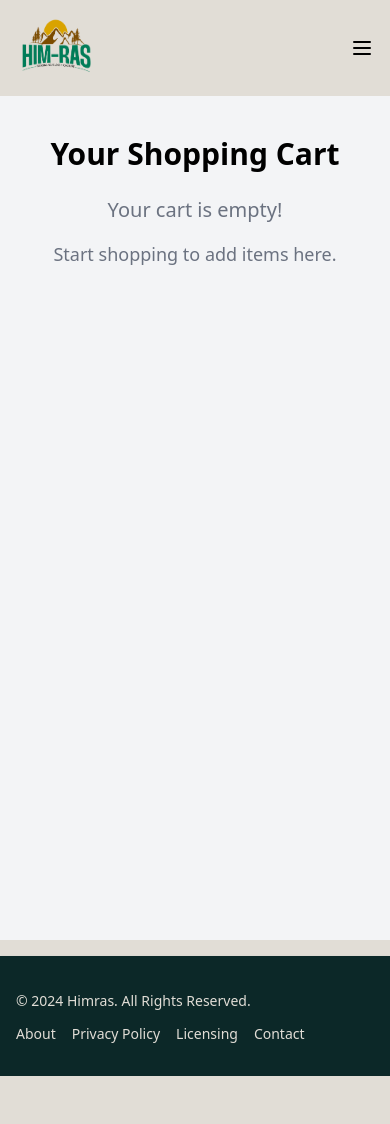
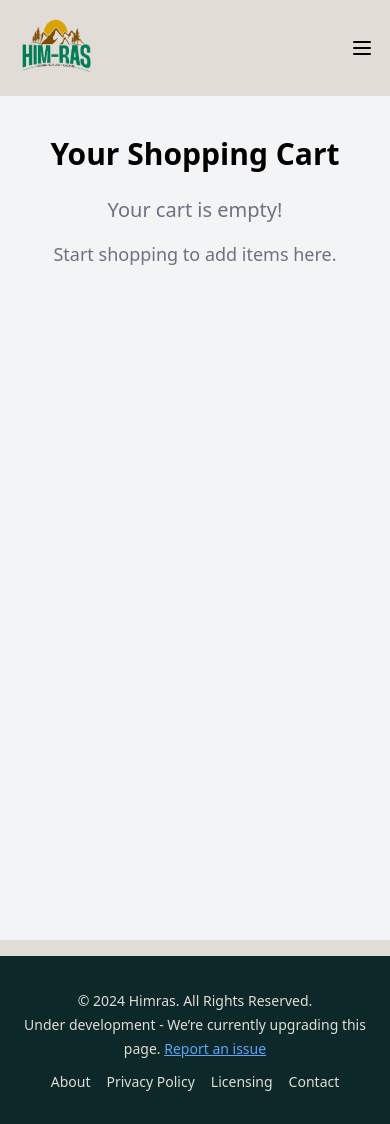
Before and after one commit to thehimrasstore/himras, a React (Vite) app: page /mycart in a window 390 px wide. Before the commit the page ends 1076 px from the top, so only its background shows below. Built offline with nearby package versions, Linux system fonts and the light colour scheme.

Commit message:
Added: Hero Section video

```diff
--- a/src/components/footer/Footer.jsx
+++ b/src/components/footer/Footer.jsx
@@ -1,31 +1,59 @@
-import React from 'react'
+import React from "react";
 
 export default function Footer() {
     return (
         <div>
             {/* footer */}
 
-
             <footer className="bg-secondary text-primary py-4 mt-4 shadow  ">
-    <div className="w-full mx-auto max-w-screen-xl p-4 md:flex md:items-center md:justify-between">
-      <span className="text-sm  sm:text-center ">© 2024 <a href="https://flowbite.com/" className="hover:underline">Himras</a>. All Rights Reserved.
+                <div className="w-full mx-auto max-w-screen-xl p-4 md:flex md:items-center md:justify-between text-center md:text-left">
+                    <span className="text-sm ">
+                        © 2024{" "}
+                        <a
+                            href="https://himras.com/"
+                            className="hover:underline"
+                        >
+                            Himras
+                        </a>
+                        . All Rights Reserved. <br /> Under development - We’re
+                        currently upgrading this page.{" "}
+                        <a className="underline text-blue-400" target="_blank" href="https://wa.me/918077129142">
+                            Report an issue
+                        </a>
                     </span>
-    <ul className="flex flex-wrap items-center mt-3 text-sm font-medium sm:mt-0">
+                    <ul className="flex flex-wrap justify-center md:justify-start items-center mt-3 text-sm font-medium sm:mt-2">
                         <li>
-            <a href="#" className="hover:underline me-4 md:me-6">About</a>
+                            <a
+                                href="#"
+                                className="hover:underline me-4 md:me-6"
+                            >
+                                About
+                            </a>
                         </li>
                         <li>
-            <a href="#" className="hover:underline me-4 md:me-6">Privacy Policy</a>
+                            <a
+                                href="#"
+                                className="hover:underline me-4 md:me-6"
+                            >
+                                Privacy Policy
+                            </a>
                         </li>
                         <li>
-            <a href="#" className="hover:underline me-4 md:me-6">Licensing</a>
+                            <a
+                                href="#"
+                                className="hover:underline me-4 md:me-6"
+                            >
+                                Licensing
+                            </a>
                         </li>
                         <li>
-            <a href="#" className="hover:underline">Contact</a>
+                            <a href="#" className="hover:underline">
+                                Contact
+                            </a>
                         </li>
                     </ul>
                 </div>
             </footer>
         </div>
-  )
+    );
 }
--- a/src/components/home/Home.jsx
+++ b/src/components/home/Home.jsx
@@ -1,6 +1,6 @@
 import React from "react";
-import backgroundImage from "../../assets/bg.png";
 import bannerImage from "../../assets/rmproduct6.png";
+import heroVideo from "../../assets/hero.mp4";
 import logo from "../../assets/logo.png";
 import gal1 from "../../assets/product1.jpg";
 import gal2 from "../../assets/product2.jpg";
@@ -19,11 +19,13 @@ export default function Home() {
             {/* home */}
 
             <section>
-                <img src={backgroundImage} alt="" className="mb-6" />
+                <video autoPlay={true} muted loop={true} playsInline preload="auto">
+                    <source src={heroVideo} type="video/mp4" />
+                </video>
             </section>
 
             {/* about */}
-            <section>
+            <section className="my-12">
                 <section className="text-black body-font">
                     <h2 className="text-center text-4xl">About Us</h2>
                     <div className="container mx-auto flex px-5  md:flex-row flex-col items-center text-lg">
```
Also changed, not shown: 1 other file (tests, documents, lock files or other folders). Lines whose indentation alone changed are shown as unchanged.
